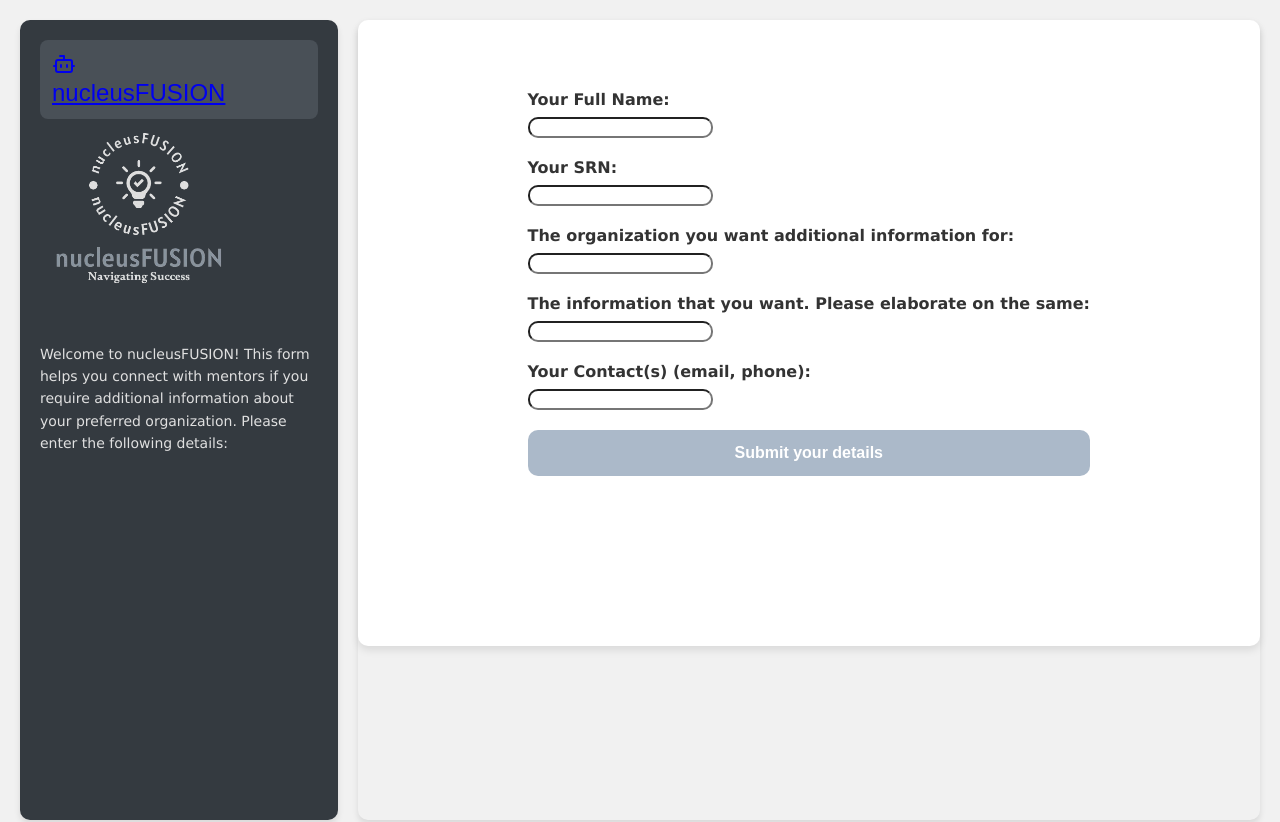
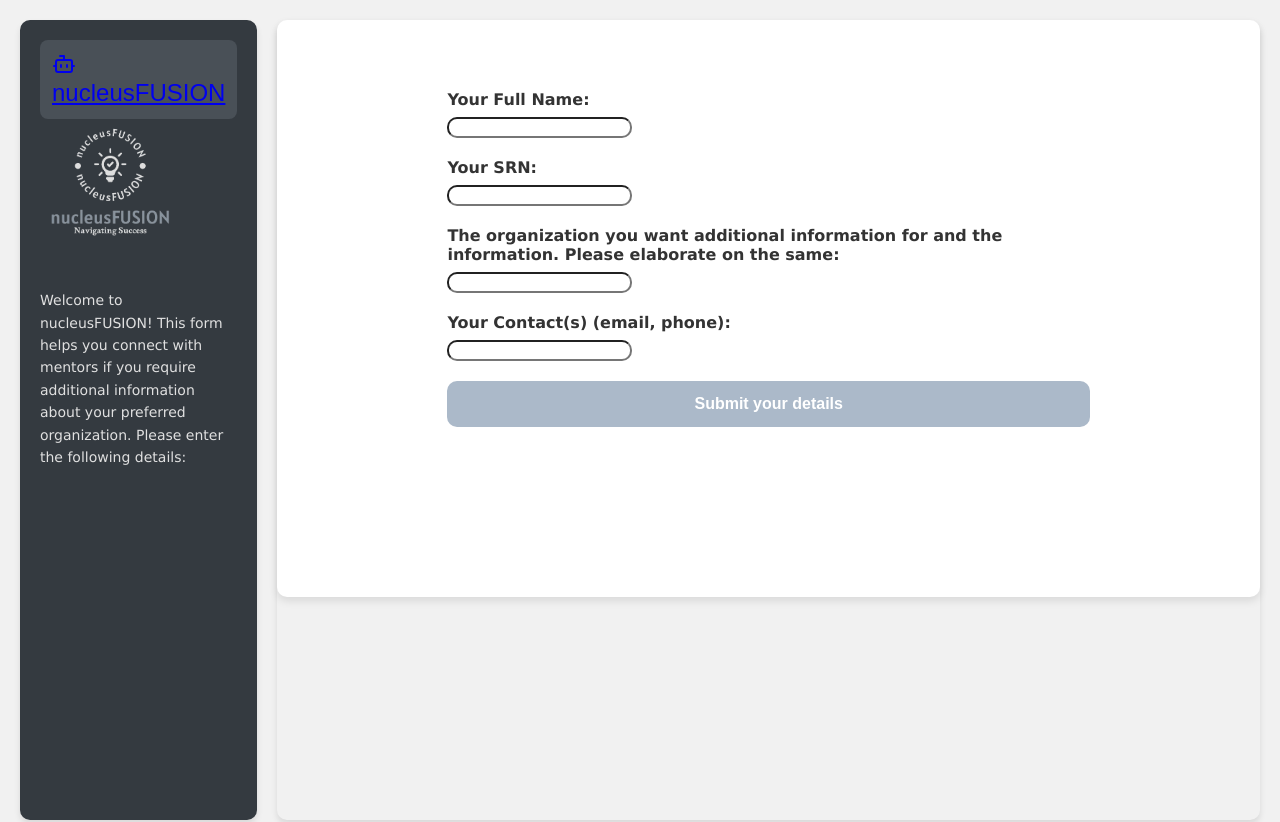
Before and after one commit to vm5/formreact2, a React (Create React App) app: page / in a window 1280 px wide. Shown: the top 822 px of the page. Built offline with nearby package versions, Linux system fonts and the light colour scheme.

Commit message:
Update form.jsx

```diff
--- a/src/form.jsx
+++ b/src/form.jsx
@@ -86,19 +86,9 @@
                 />
               </div>
               <div className="w-full">
-                <label className="block text-sm font-medium text-gray-700">The organization you want additional information for:</label>
+                <label className="block text-sm font-medium text-gray-700">The organization you want additional information for and the information. Please elaborate on the same:</label>
                 <input
                   name="company"
-                  value={formData.company}
-                  onChange={handleChange}
-                  required
-                  className="mt-1 p-4 w-full border rounded-lg shadow-sm focus:ring-blue-500 focus:border-blue-500"
-                />
-              </div>
-              <div className="w-full">
-                <label className="block text-sm font-medium text-gray-700">The information that you want. Please elaborate on the same:</label>
-                <input
-                  name="info"
                   value={formData.company}
                   onChange={handleChange}
                   required
```
